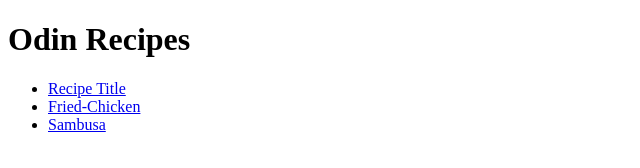
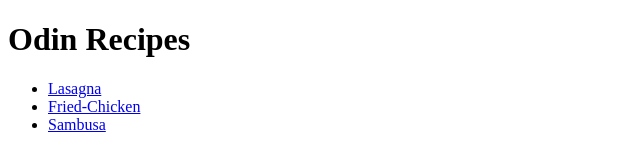
Before and after one commit to inpersonin/odin-recipes, a plain HTML site: page index.html in a window 1280 px wide. Shown: the full height of the page, 0-640 px from the left. Drawn offline with Linux system fonts and the light colour scheme.

Commit message:
added name for Lasagna in index

```diff
--- a/index.html
+++ b/index.html
@@ -5,7 +5,7 @@
     <meta name="viewport" content="width=device-width, initial-scale=1.0">
     <h1>Odin Recipes</h1>
     <ul>
-   <li><a href="recipes/lasagna.html">Recipe Title</a></li>
+   <li><a href="recipes/lasagna.html">Lasagna</a></li>
     <li><a href="recipes/Fried-Chicken.html">Fried-Chicken</a></li>
     <li><a href="recipes/Sambusa.html">Sambusa</a></li>
     </ul>
```
